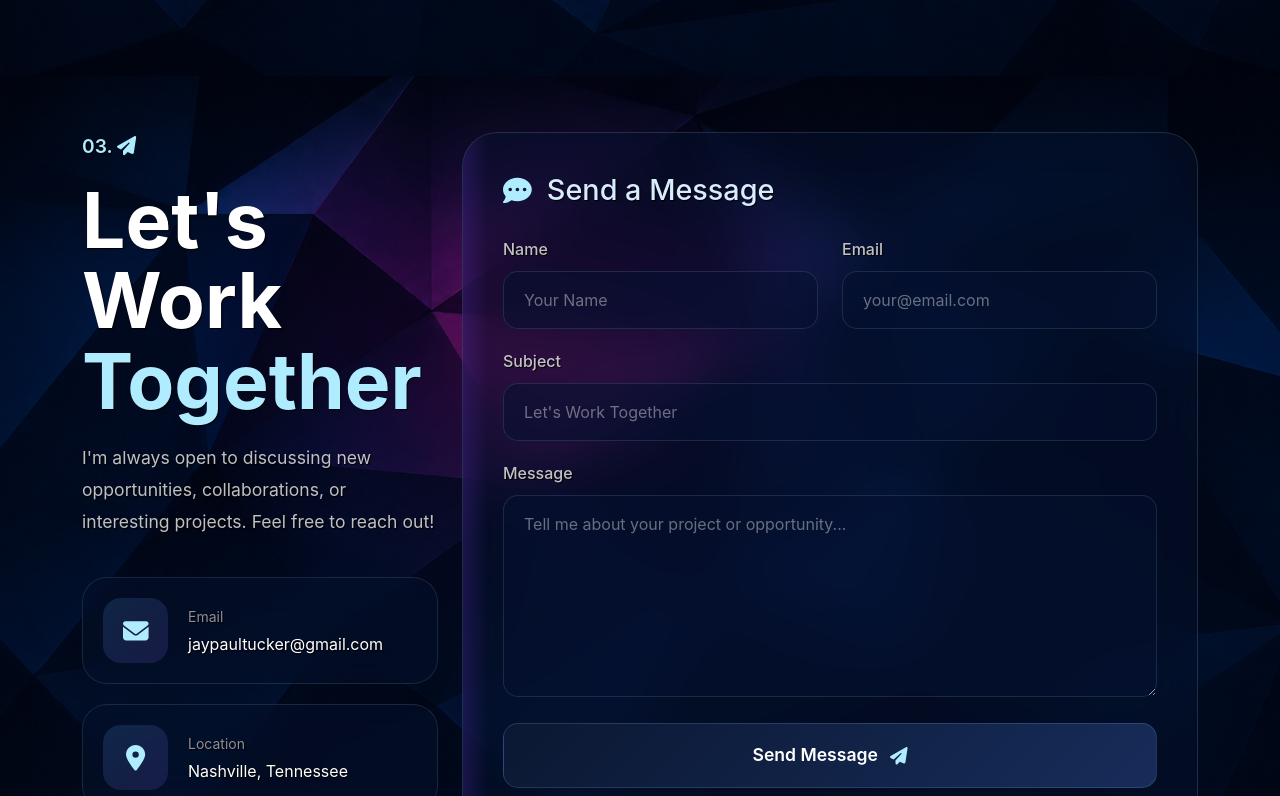
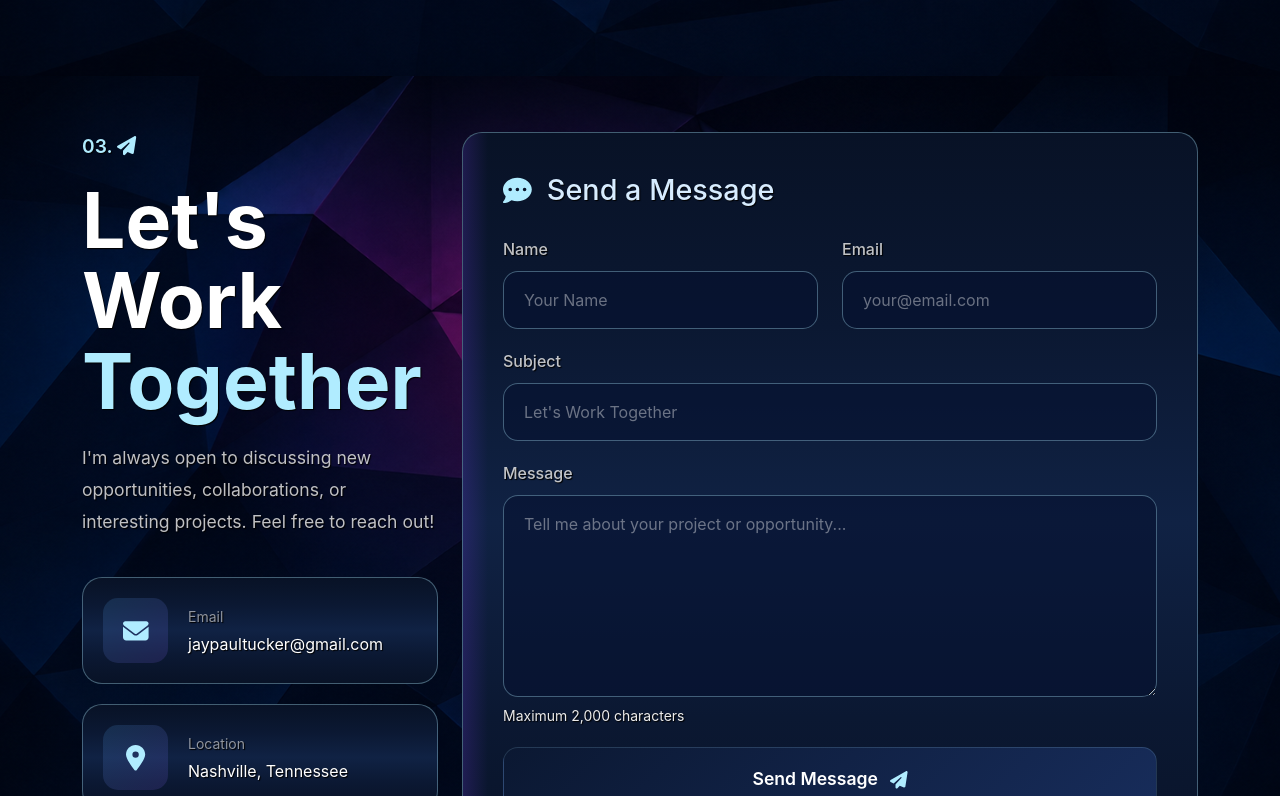
Before and after one commit to JayPTucker/React-Portfolio, a React (Create React App) app: page / in a window 1280 px wide. Shown: the part 2324-3120 px from the top of the page. Built offline with nearby package versions, Linux system fonts and the light colour scheme; no server answers.

Commit message:
Contact Section Changes
-> Input field minimum requirements added
-> CSS changes with hover and colors

```diff
--- a/src/pages/Contact.js
+++ b/src/pages/Contact.js
@@ -142,6 +142,8 @@ const sendEmail = (e) => {
                         type="text"
                         name="user_name"
                         placeholder="Your Name"
+                        minLength={2}
+                        maxLength={50}
                         required
                         />
                     </div>
@@ -154,6 +156,7 @@ const sendEmail = (e) => {
                         type="email"
                         name="user_email"
                         placeholder="your@email.com"
+                        maxLength={100}
                         required
                         />
                     </div>
@@ -166,6 +169,8 @@ const sendEmail = (e) => {
                     type="text"
                     name="subject"
                     placeholder="Let's Work Together"
+                    minLength={3}
+                    maxLength={100}
                     required
                     />
                 </div>
@@ -175,10 +180,16 @@ const sendEmail = (e) => {
 
                     <textarea
                     rows="7"
+                    name="message"
                     placeholder="Tell me about your project or opportunity..."
-                    name="message"
+                    minLength={10}
+                    maxLength={2000}
                     required
                     ></textarea>
+
+                    <small className="input-limit">
+                    Maximum 2,000 characters
+                    </small>
                 </div>
 
                 <button
@@ -201,7 +212,6 @@ const sendEmail = (e) => {
                 </p>
 
                 </form>
-
             </div>
         </Col>
 
--- a/src/styles/Contact.css
+++ b/src/styles/Contact.css
@@ -9,6 +9,22 @@
 /* ==========================================
    LEFT SIDE
 ========================================== */
+
+input, textarea {
+  margin-bottom: 20px;
+  padding: 16px 20px;
+  background: rgba(6, 18, 48, 0.55);
+  border: 1px solid rgba(176, 236, 255, 0.35) !important;
+  border-radius: 15px;
+  color: white;
+}
+
+input:hover, textarea:hover {
+  border-color: #b0ecff !important;
+  box-shadow:
+    0 0 0 1px rgba(176,236,255,0.3),
+    0 0 15px rgba(176,236,255,0.15);
+}
 
 .contact-section-number {
   color: #b0ecff;
@@ -45,14 +61,17 @@
   align-items: center;
   gap: 20px;
 
-  background: rgba(6, 18, 48, 0.45);
+  background: linear-gradient(
+    to bottom,
+    rgb(8, 18, 38),
+    rgb(11, 24, 50),
+    rgb(16, 34, 68),
+    rgb(11, 24, 50),
+    rgb(8, 18, 38)
+  );
 
-  backdrop-filter: blur(25px);
-  -webkit-backdrop-filter: blur(25px);
-
-  border: 1px solid rgba(176, 236, 255, 0.12);
-
-  border-radius: 25px;
+  border: 1px solid rgba(176, 236, 255, 0.35);
+  border-radius: 20px;
 
   padding: 20px;
   margin-bottom: 20px;
@@ -63,7 +82,7 @@
 .contact-info-card:hover {
   transform: translateY(-4px);
 
-  border-color: rgba(176, 236, 255, 0.35);
+  border-color: #b0ecff;
 
   box-shadow:
     0 0 20px rgba(176, 236, 255, 0.08);
@@ -73,7 +92,7 @@
   width: 65px;
   height: 65px;
 
-  border-radius: 18px;
+  border-radius: 15px;
 
   display: flex;
   justify-content: center;
@@ -115,14 +134,19 @@
 
   overflow: hidden;
 
-  background: rgba(6, 18, 48, 0.45);
+  background: linear-gradient(
+    to bottom,
+    rgb(8, 18, 38),
+    rgb(11, 24, 50),
+    rgb(16, 34, 68),
+    rgb(11, 24, 50),
+    rgb(8, 18, 38)
+  );
 
-  backdrop-filter: blur(25px);
-  -webkit-backdrop-filter: blur(25px);
+  border: 1px solid rgba(176, 236, 255, 0.35);
+  border-radius: 10px;
 
-  border: 1px solid rgba(176, 236, 255, 0.15);
-
-  border-radius: 35px;
+  border-radius: 20px;
 
   padding: 40px;
 }
```
Lines whose indentation alone changed are shown as unchanged.
